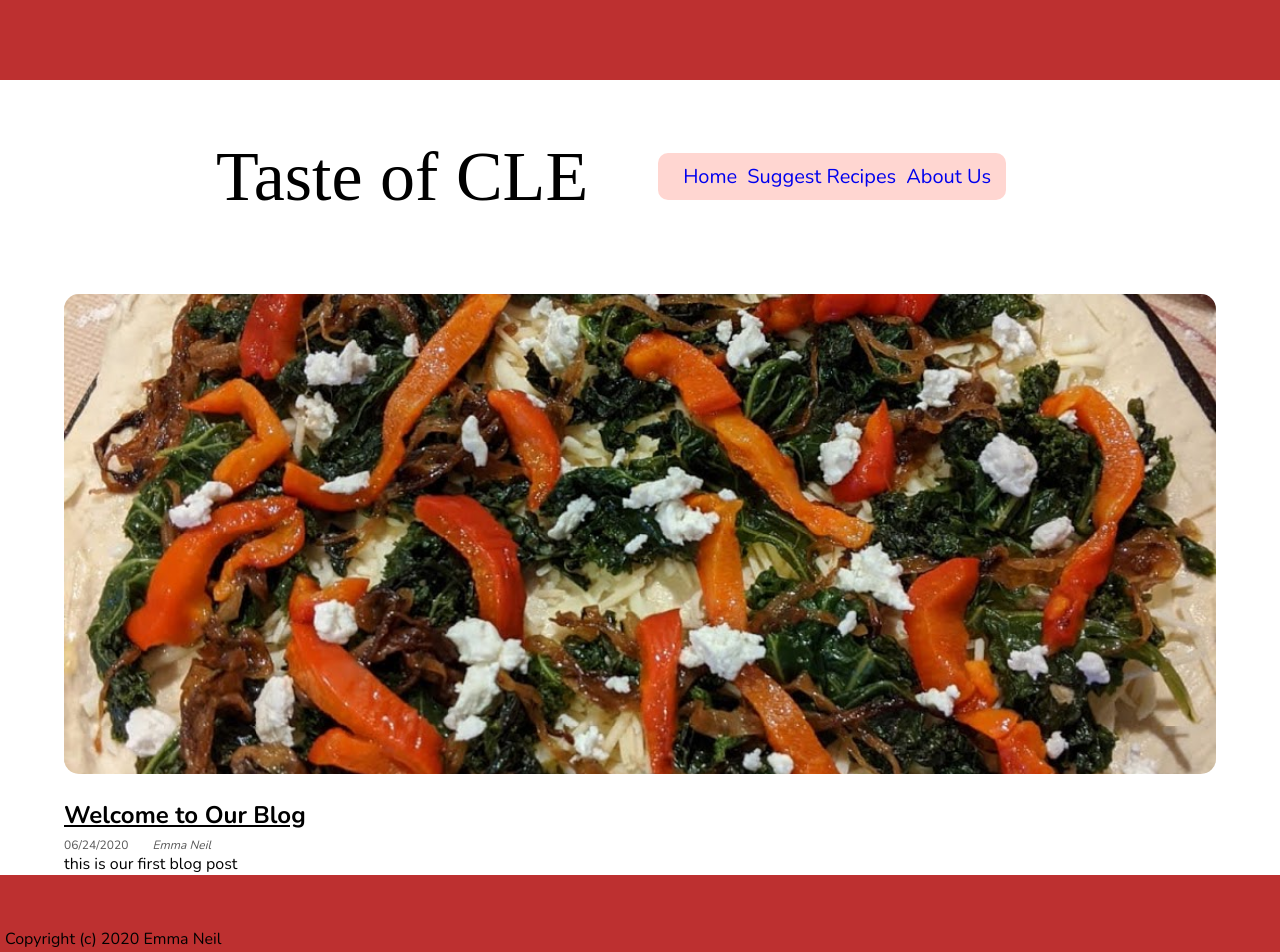
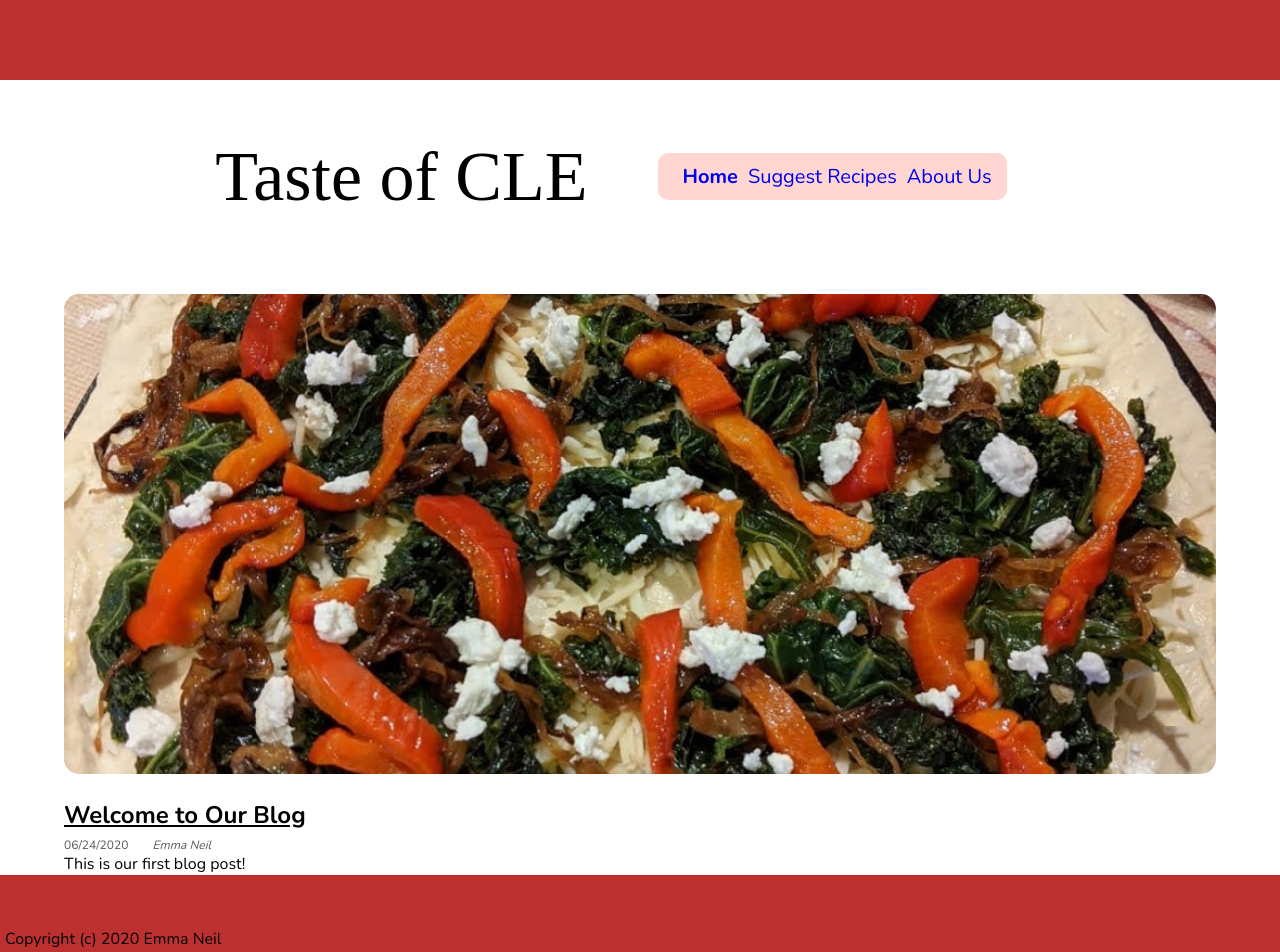
Before and after one commit to tree-hugger722/cooking-blog-react, a React (Create React App) app: page / in a window 1280 px wide. Shown: the top 952 px of the page. Built offline with nearby package versions, Linux system fonts and the light colour scheme; a web font is replaced by a local one.

Commit message:
applied changes from pull request comments

```diff
--- a/src/App.js
+++ b/src/App.js
@@ -11,8 +11,7 @@ import "typeface-fredericka-the-great";
 import "typeface-nunito";
 import "./App.css";
 
-const App = () => {
-  return (
+const App = () => (
   <Router>
     <div className="home">
       <div className="content-above-footer">
@@ -34,5 +33,4 @@ const App = () => {
     </div>
   </Router>
 );
-};
 export default App;
--- a/src/Components/Header/Header.css
+++ b/src/Components/Header/Header.css
@@ -51,6 +51,10 @@
   text-decoration: none;
 }
 
+.selected-tab {
+  font-weight: bold;
+}
+
 @media (max-width: 1118px) {
   #site-title,
   #nav-bar {
--- a/src/Components/Header/NavBar.js
+++ b/src/Components/Header/NavBar.js
@@ -8,13 +8,13 @@ const NavBar = () => {
   return (
     <div>
       <nav id="nav-bar">
-        <NavTab className="nav-tab" To="" Name="Home" />
+        <NavTab className="nav-tab" to="" name="Home" />
         <NavTab
           className="nav-tab"
-          To="/suggest-recipes"
-          Name="Suggest Recipes"
+          to="/suggest-recipes"
+          name="Suggest Recipes"
         />
-        <NavTab className="nav-tab" To="/about-us" Name="About Us" />
+        <NavTab className="nav-tab" to="/about-us" name="About Us" />
       </nav>
     </div>
   );
--- a/src/Components/Header/NavTab.js
+++ b/src/Components/Header/NavTab.js
@@ -1,14 +1,19 @@
 import React from "react";
 
-import { Link } from "react-router-dom";
+import { NavLink } from "react-router-dom";
 
 import "./Header.css";
 
-const NavTab = ({ To, Name }) => {
+const NavTab = ({ name, to }) => {
   return (
-    <Link className="nav-tab-text" to={To}>
-      {Name}
-    </Link>
+    <NavLink
+      className="nav-tab-text"
+      exact
+      activeClassName="selected-tab"
+      to={to}
+    >
+      {name}
+    </NavLink>
   );
 };
 
--- a/src/Components/HomeContent/BlogContent.js
+++ b/src/Components/HomeContent/BlogContent.js
@@ -13,7 +13,7 @@ const BlogContent = () => {
         author="Emma Neil"
         date="06/24/2020"
       />
-      <BlogEntry text="this is our first blog post" />
+      <BlogEntry>This is our first blog post!</BlogEntry>
     </div>
   );
 };
--- a/src/Components/HomeContent/BlogEntry.js
+++ b/src/Components/HomeContent/BlogEntry.js
@@ -2,10 +2,10 @@ import React from "react";
 
 import "./HomeContent.css";
 
-const BlogEntry = ({ text }) => {
+const BlogEntry = ({ children }) => {
   return (
     <div className="blog-entry">
-      <p className="blog-text">{text}</p>
+      <p className="blog-text">{children}</p>
     </div>
   );
 };
```
Lines whose indentation alone changed are shown as unchanged.
